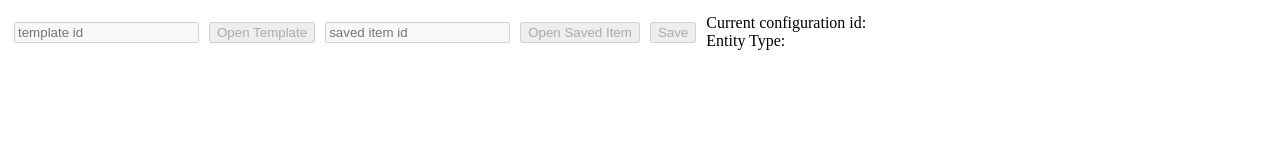
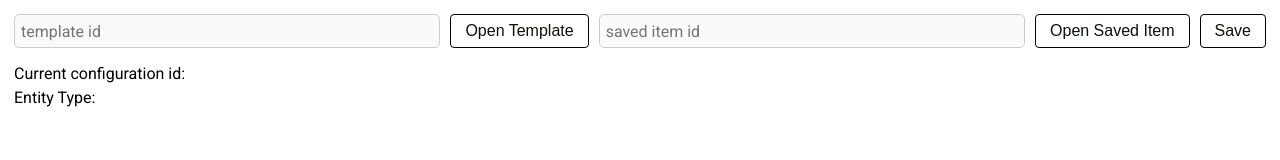
Before and after one commit to ElateralLtd/brandgility-embedded-demo, a website built with webpack: page src/index.html in a window 1280 px wide. Both pictures are taken after a click on the button "Open Template". Built offline with nearby package versions, Linux system fonts and the light colour scheme; files whose address does not match are found by name.

Commit message:
id:86216 feat(demo): consistent styles

```diff
--- a/src/index.html
+++ b/src/index.html
@@ -5,41 +5,94 @@
     <meta charset="utf-8">
     <meta name="viewport" content="width=device-width, initial-scale=1, shrink-to-fit=no">
     <meta http-equiv="x-ua-compatible" content="ie=edge">
+    <link rel="stylesheet" href="//fonts.googleapis.com/css?family=Roboto:400,700">
     <style>
+      * {
+        box-sizing: border-box;
+      }
+
       html, body {
         height: 100%;
         margin: 0;
+        font-family: Roboto;
+        font-size: 1rem;
+        line-height: 1.5em;
+      }
+
+      input {
+        padding: 0 6px;
+        min-width: 0;
+        font-family: inherit;
+        font-size: inherit;
+        color: inherit;
+        line-height: inherit;
+        height: 34px;
+        display: block;
+        flex-grow: 1;
+        border-radius: 5px;
+        border: 1px solid rgb(204, 204, 204);
+        outline: none;
+      }
+
+      button {
+        color: rgb(8, 20, 8);
+        border: 1px solid rgb(0, 0, 0);
+        background-color: rgb(255, 255, 255);
+        text-decoration: none;
+        display: inline-flex;
+        justify-content: center;
+        align-items: center;
+        height: 34px;
+        padding: 0 14px;
+        margin: 0;
+        border-radius: 4px;
+        font-size: 1rem;
+        font-weight: 400;
+        line-height: 1.5em;
+        white-space: nowrap;
+        vertical-align: middle;
+        text-transform: none;
+        cursor: pointer;
+        -webkit-user-select: none;
+        -moz-user-select: none;
+        -ms-user-select: none;
+        user-select: none;
+        outline: none;
+        -webkit-appearance: button;
       }
 
       .root {
         display: flex;
         flex-direction: column;
         height: 100%;
+        padding: 14px;
       }
 
       .controls {
         display: flex;
-        padding: 14px;
-        padding-bottom: 0;
         align-items: center;
       }
 
-      .controls__template-id-input,
-      .controls__open-template-button,
+      .controls__entity-id-input,
+      .controls__open-entity-button,
       .controls__saved-item-id-input,
-      .controls__open-saved-item-button,
-      .controls__save-button {
+      .controls__open-saved-item-button {
         margin-right: 10px;
+        flex-shrink: 0;
+      }
+
+      .entity-info {
+        margin-top: 14px;
       }
 
       .brandgility-iframe-wrapper {
-        display: flex;
         flex-grow: 1;
-        padding: 14px;
+        margin-top: 14px;
       }
 
       .brandgility-iframe {
-        flex-grow: 1;
+        width: 100%;
+        height: 100%;
         border: none;
       }
     </style>
@@ -47,15 +100,15 @@
   <body>
     <div class="root">
       <div class="controls">
-        <input type="text" class="controls__template-id-input" placeholder="template id">
-        <button type="button" class="controls__open-template-button">Open Template</button>
+        <input type="text" class="controls__entity-id-input" placeholder="template id">
+        <button type="button" class="controls__open-entity-button">Open Template</button>
         <input type="text" class="controls__saved-item-id-input" placeholder="saved item id">
         <button type="button" class="controls__open-saved-item-button">Open Saved Item</button>
         <button type="button" class="controls__save-button">Save</button>
-        <div>
-          <div>Current configuration id: <strong class="controls__loaded-template-id"></strong></div>
-          <div>Entity Type: <strong class="controls__loaded-entity-type"></strong></div>
-        </div>
+      </div>
+      <div class="entity-info">
+        <div>Current configuration id: <strong class="entity-info__loaded-entity-id"></strong></div>
+        <div>Entity Type: <strong class="entity-info__loaded-entity-type"></strong></div>
       </div>
       <div class="brandgility-iframe-wrapper"></div>
     </div>
--- a/src/index.js
+++ b/src/index.js
@@ -16,17 +16,17 @@ const app = {
 
   attachListeners() {
     document.querySelector('.controls__open-saved-item-button').addEventListener('click', this.handleOpenSavedItem.bind(this));
-    document.querySelector('.controls__open-template-button').addEventListener('click', this.handleOpenTemplate.bind(this));
+    document.querySelector('.controls__open-entity-button').addEventListener('click', this.handleOpenTemplate.bind(this));
     document.querySelector('.controls__save-button').addEventListener('click', this.handleSave.bind(this));
   },
 
   handleLoad({ id, type }) {
-    document.querySelector('.controls__loaded-template-id').textContent = id;
-    document.querySelector('.controls__loaded-entity-type').textContent = type;
+    document.querySelector('.entity-info__loaded-entity-id').textContent = id;
+    document.querySelector('.entity-info__loaded-entity-type').textContent = type;
 
     document.querySelectorAll(`
-      .controls__template-id-input,
-      .controls__open-template-button,
+      .controls__entity-id-input,
+      .controls__open-entity-button,
       .controls__saved-item-id-input,
       .controls__open-saved-item-button,
       .controls__save-button
@@ -38,7 +38,7 @@ const app = {
   },
 
   handleOpenTemplate() {
-    const templateId = document.querySelector('.controls__template-id-input').value.trim();
+    const templateId = document.querySelector('.controls__entity-id-input').value.trim();
     const url = `${env.brandgilityUrl}/embedded-template-configure/new/${templateId}`;
 
     this.openIframe(url);
@@ -60,14 +60,14 @@ const app = {
   },
 
   clearInfo() {
-    document.querySelector('.controls__loaded-template-id').textContent = '';
-    document.querySelector('.controls__loaded-entity-type').textContent = '';
+    document.querySelector('.entity-info__loaded-entity-id').textContent = '';
+    document.querySelector('.entity-info__loaded-entity-type').textContent = '';
     document.querySelector('.controls__saved-item-id-input').value = '';
-    document.querySelector('.controls__template-id-input').value = '';
+    document.querySelector('.controls__entity-id-input').value = '';
 
     document.querySelectorAll(`
-      .controls__template-id-input,
-      .controls__open-template-button,
+      .controls__entity-id-input,
+      .controls__open-entity-button,
       .controls__saved-item-id-input,
       .controls__open-saved-item-button,
       .controls__save-button
```
